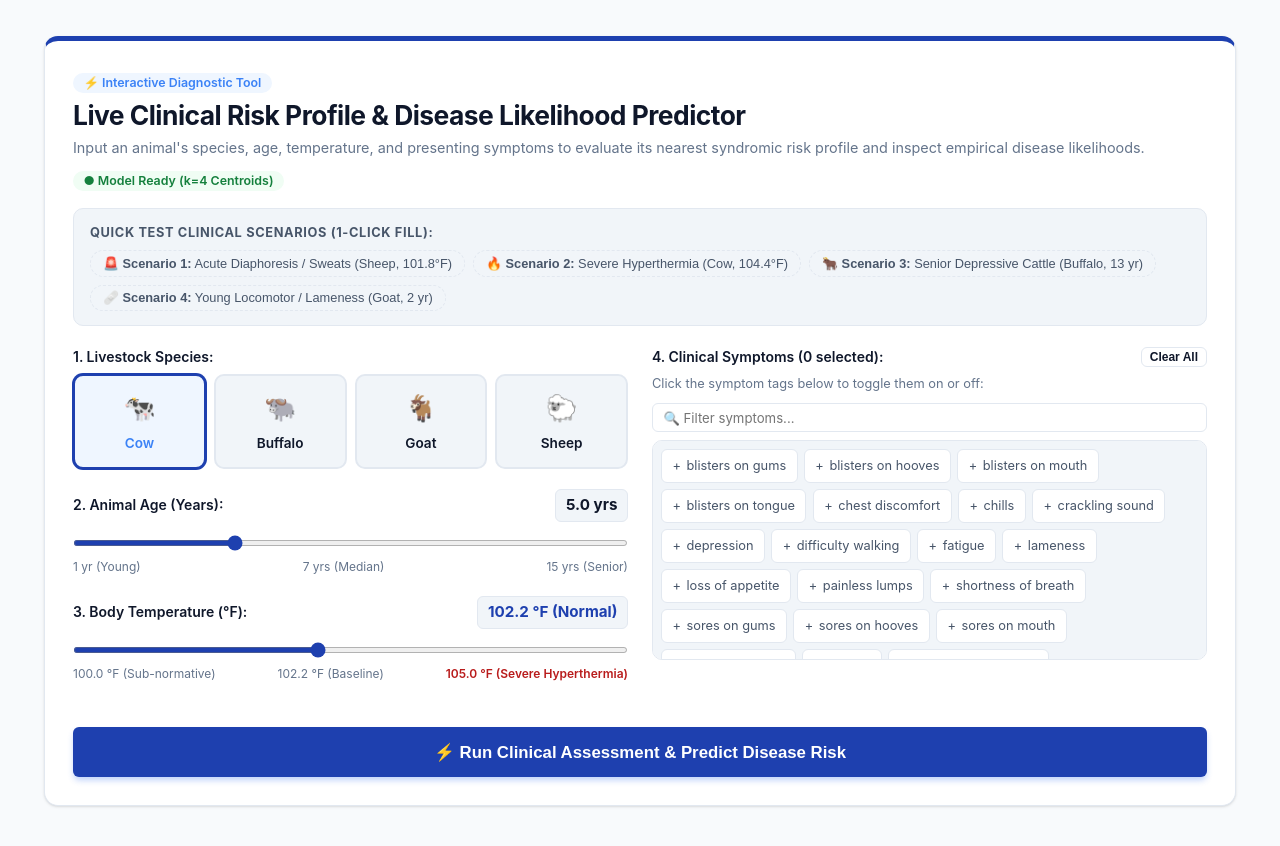
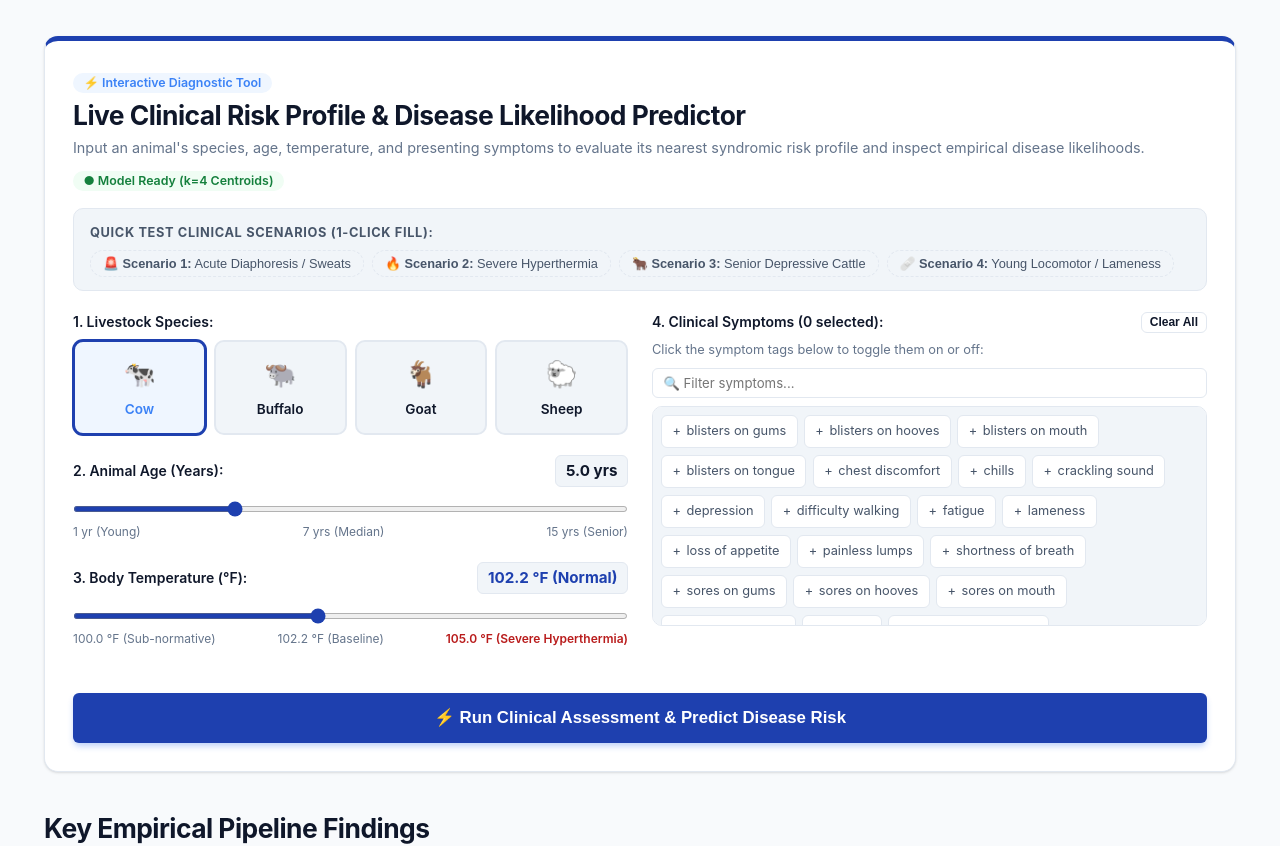
Before and after one commit to akshaya3112/Farm-disease-clustering, a Flask app: page / in a window 1280 px wide. Shown: the part 308-1154 px from the top of the page. Run offline with Flask 3, Linux system fonts and the light colour scheme; some libraries are stand-ins or nearby versions.

Commit message:
Remove animal and temperature details from scenario chip labels

```diff
--- a/templates/home.html
+++ b/templates/home.html
@@ -40,16 +40,16 @@
     </span>
     <div class="preset-chip-container" style="margin-bottom: 0;">
       <button type="button" class="preset-chip" onclick="applyPreset('anthrax')">
-        🚨 <strong>Scenario 1:</strong> Acute Diaphoresis / Sweats (Sheep, 101.8&deg;F)
+        🚨 <strong>Scenario 1:</strong> Acute Diaphoresis / Sweats
       </button>
       <button type="button" class="preset-chip" onclick="applyPreset('fever')">
-        🔥 <strong>Scenario 2:</strong> Severe Hyperthermia (Cow, 104.4&deg;F)
+        🔥 <strong>Scenario 2:</strong> Severe Hyperthermia
       </button>
       <button type="button" class="preset-chip" onclick="applyPreset('geriatric')">
-        🐂 <strong>Scenario 3:</strong> Senior Depressive Cattle (Buffalo, 13 yr)
+        🐂 <strong>Scenario 3:</strong> Senior Depressive Cattle
       </button>
       <button type="button" class="preset-chip" onclick="applyPreset('locomotor')">
-        🩹 <strong>Scenario 4:</strong> Young Locomotor / Lameness (Goat, 2 yr)
+        🩹 <strong>Scenario 4:</strong> Young Locomotor / Lameness
       </button>
     </div>
   </div>
```
